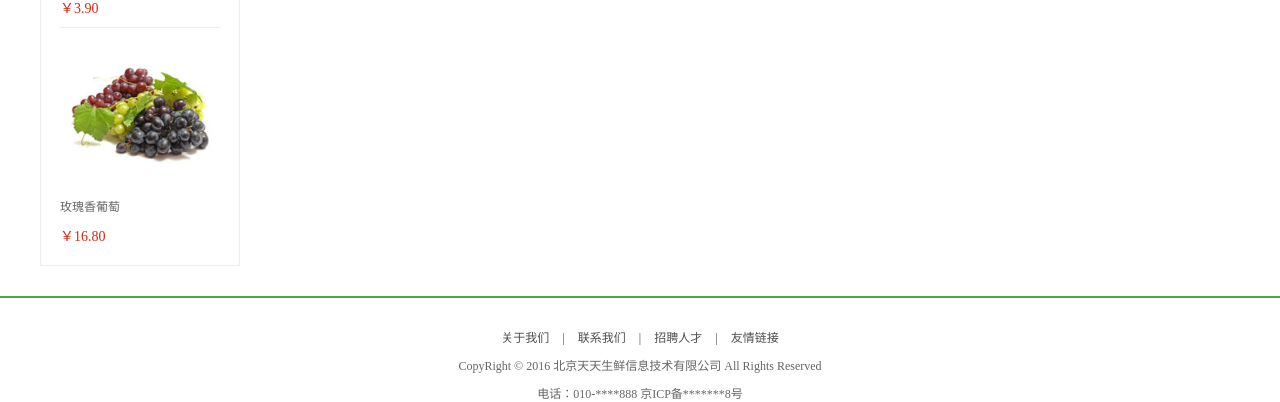
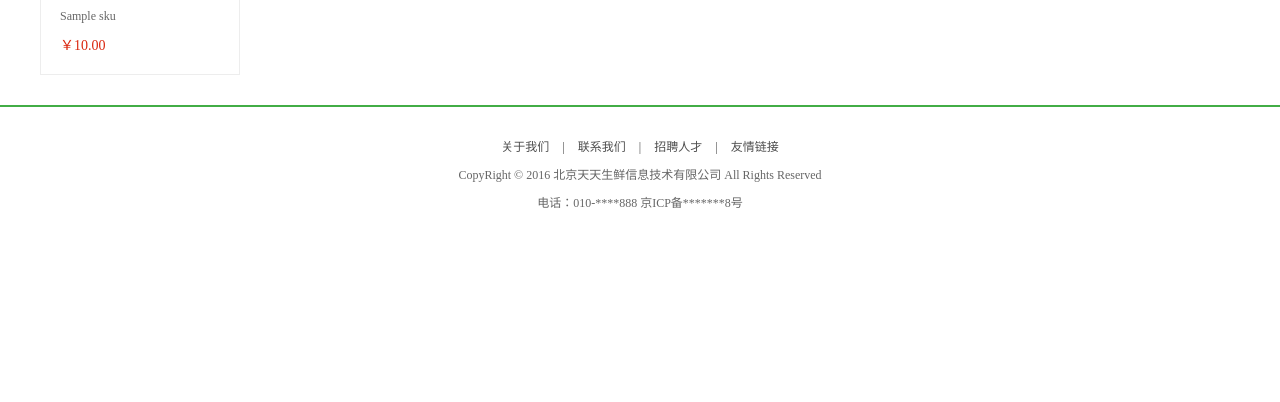
Before and after one commit to DamonMok/dailyfresh, a Django app: page /goods/1 in a window 1280 px wide. Shown: the part 844-1246 px from the top of the page. After the commit the page ends 1052 px from the top, so only its background shows below. Run offline with Django 3.2, Linux system fonts and the light colour scheme; tables that the repository leaves empty hold one stand-in row (values such as "Sample post"); parts of the project's set-up code (start-up, migrations or seed data) failed here and were passed over; some libraries are stand-ins or nearby versions.

Commit message:
商品详情页数据填充

```diff
--- a/apps/goods/views.py
+++ b/apps/goods/views.py
@@ -1,7 +1,8 @@
-from django.shortcuts import render
+from django.shortcuts import render, redirect, reverse
 from django.views.generic import View
 from django.core.cache import cache
-from .models import GoodsType, IndexGoodsBanner, IndexPromotionBanner, IndexTypeGoodsBanner
+from .models import GoodsType, IndexGoodsBanner, IndexPromotionBanner, IndexTypeGoodsBanner, GoodsSKU
+from apps.order.models import OrderGoods
 from django_redis import get_redis_connection
 
 
@@ -67,4 +68,36 @@ class IndexView(View):
 class DetailView(View):
     """详情页"""
     def get(self, request, goods_id):
-        return render(request, 'detail.html')
+
+        try:
+            sku = GoodsSKU.objects.get(id=goods_id)
+        except GoodsSKU.DoesNotExist:
+            return redirect(reverse('goods:index'))
+
+        # 获取商品的分类信息
+        types = GoodsType.objects.all()
+
+        # 获取商品的评论信息
+        sku_order = OrderGoods.objects.filter(sku=sku).exclude(comment='')
+
+        # 获取商品的新品信息
+        new_skus = GoodsSKU.objects.filter(type=sku.type).order_by('-create_time')
+
+        # 购物车
+        cart_count = 0
+        user = request.user
+        if user.is_authenticated:
+            # 已经登录
+            con = get_redis_connection('default')
+            cart_key = 'cart_%d' % user.id
+            cart_count = con.hlen(cart_key)
+
+        context = {
+            "sku": sku,
+            "types": types,
+            "sku_order": sku_order,
+            "new_skus": new_skus,
+            "cart_count": cart_count
+        }
+
+        return render(request, 'detail.html', context)
--- a/apps/order/models.py
+++ b/apps/order/models.py
@@ -41,7 +41,7 @@ class OrderGoods(BaseModel):
     sku = models.ForeignKey('goods.GoodsSKU', verbose_name='商品SKU', on_delete=models.CASCADE)
     count = models.IntegerField(default=1, verbose_name='商品数目')
     price = models.DecimalField(max_digits=10, decimal_places=2, verbose_name='商品价格')
-    comment = models.CharField(max_length=256, verbose_name='评论')
+    comment = models.CharField(max_length=256, null=True, verbose_name='评论')
 
     class Meta:
         db_table = 'df_order_goods'
--- a/dailyfresh/settings.py
+++ b/dailyfresh/settings.py
@@ -15,7 +15,7 @@ import os
 import sys
 
 
-redis_celery_minio_ip = '192.168.8.115'
+redis_celery_minio_ip = '192.168.1.11'
 
 # Build paths inside the project like this: BASE_DIR / 'subdir'.
 BASE_DIR = Path(__file__).resolve(strict=True).parent.parent
@@ -140,7 +140,7 @@ STATICFILES_DIRS = [os.path.join(BASE_DIR, 'static')]
 
 # 富文本编辑器配置
 TINYMCE_DEFAULT_CONFIG = {
-    # 'theme': 'advanced',
+    'theme': 'silver',
     'width': 600,
     'height': 400,
 }
--- a/templates/base_detail_list.html
+++ b/templates/base_detail_list.html
@@ -7,12 +7,9 @@
 				<h1>全部商品分类</h1>
 				<span></span>
 				<ul class="subnav">
-					<li><a href="#" class="fruit">新鲜水果</a></li>
-					<li><a href="#" class="seafood">海鲜水产</a></li>
-					<li><a href="#" class="meet">猪牛羊肉</a></li>
-					<li><a href="#" class="egg">禽类蛋品</a></li>
-					<li><a href="#" class="vegetables">新鲜蔬菜</a></li>
-					<li><a href="#" class="ice">速冻食品</a></li>
+                    {% for type in types %}
+                    <li><a href="#" class="{{ type.logo }}">{{ type.name }}</a></li>
+                    {% endfor %}
 				</ul>
 			</div>
 			<ul class="navlist fl">
@@ -25,6 +22,14 @@
 		</div>
 	</div>
 
+    <div class="breadcrumb">
+		<a href="#">全部分类</a>
+		<span>></span>
+		<a href="#">{{ sku.type.name }}</a>
+		<span>></span>
+		<a href="#">商品详情</a>
+	</div>
+
     {# 详情、列表主体内容 #}
     {% block main_content %}{% endblock main_content %}
 
--- a/templates/detail.html
+++ b/templates/detail.html
@@ -1,16 +1,18 @@
 {% extends 'base_detail_list.html' %}
+{% load static %}
+
 	{% block title %}天天生鲜-商品详情{% endblock %}
 
 {% block main_content %}
 	<div class="goods_detail_con clearfix">
-		<div class="goods_detail_pic fl"><img src="images/goods_detail.jpg"></div>
+		<div class="goods_detail_pic fl"><img src="{{ sku.image.url }}"></div>
 
 		<div class="goods_detail_list fr">
-			<h3>大兴大棚草莓</h3>
-			<p>草莓浆果柔软多汁，味美爽口，适合速冻保鲜贮藏。草莓速冻后，可以保持原有的色、香、味，既便于贮藏，又便于外销。</p>
+			<h3>{{ sku.name }}</h3>
+			<p>{{ sku.desc }}</p>
 			<div class="prize_bar">
-				<span class="show_pirze">¥<em>16.80</em></span>
-				<span class="show_unit">单  位：500g</span>
+				<span class="show_pirze">¥<em>{{ sku.price }}</em></span>
+				<span class="show_unit">单  位：{{ sku.unite }}</span>
 			</div>
 			<div class="goods_num clearfix">
 				<div class="num_name fl">数 量：</div>
@@ -33,16 +35,13 @@
 			<div class="new_goods">
 				<h3>新品推荐</h3>
 				<ul>
+                    {% for goods in new_skus %}
 					<li>
-						<a href="#"><img src="images/goods/goods001.jpg"></a>
-						<h4><a href="#">进口柠檬</a></h4>
-						<div class="prize">￥3.90</div>
+						<a href="{% url 'goods:detail' goods.id %}"><img src="{{ goods.image.url }}"></a>
+						<h4><a href="{% url 'goods:detail' goods.id %}">{{ goods.name }}</a></h4>
+						<div class="prize">￥{{ goods.price }}</div>
 					</li>
-					<li>
-						<a href="#"><img src="images/goods/goods002.jpg"></a>
-						<h4><a href="#">玫瑰香葡萄</a></h4>
-						<div class="prize">￥16.80</div>
-					</li>
+                    {% endfor %}
 				</ul>
 			</div>
 		</div>
@@ -56,7 +55,16 @@
 			<div class="tab_content">
 				<dl>
 					<dt>商品详情：</dt>
-					<dd>草莓采摘园位于北京大兴区 庞各庄镇四各庄村 ，每年1月-6月面向北京以及周围城市提供新鲜草莓采摘和精品礼盒装草莓，草莓品种多样丰富，个大香甜。所有草莓均严格按照有机标准培育，不使用任何化肥和农药。草莓在采摘期间免洗可以直接食用。欢迎喜欢草莓的市民前来采摘，也欢迎各大单位选购精品有机草莓礼盒，有机草莓礼盒是亲朋馈赠、福利送礼的最佳选择。 </dd>
+					<dd>{{ sku.goods.detail|safe }}</dd>
+				</dl>
+			</div>
+
+            <div class="tab_content">
+				<dl>
+                    {% for order in sku_order %}
+					<dt>评论时间：{{ order.update_time }}&nbsp;&nbsp;用户名：{{ order.order.user.username }}</dt>
+					<dd>{{ order.comment }}</dd>
+                    {% endfor %}
 				</dl>
 			</div>
 
@@ -69,7 +77,7 @@
 {% endblock %}
 
 {% block bottomfiles %}
-	<script type="text/javascript" src="js/jquery-1.12.2.js"></script>
+	<script type="text/javascript" src={% static "js/jquery-1.12.4.min.js" %}></script>
 	<script type="text/javascript">
 		var $add_x = $('#add_cart').offset().top;
 		var $add_y = $('#add_cart').offset().left;
```
Also changed, not shown: apps/goods/admin.py (+12 -0 lines), apps/goods/migrations/0006_auto_20201107_1750.py (added), apps/order/migrations/0003_auto_20201107_1750.py (added).
